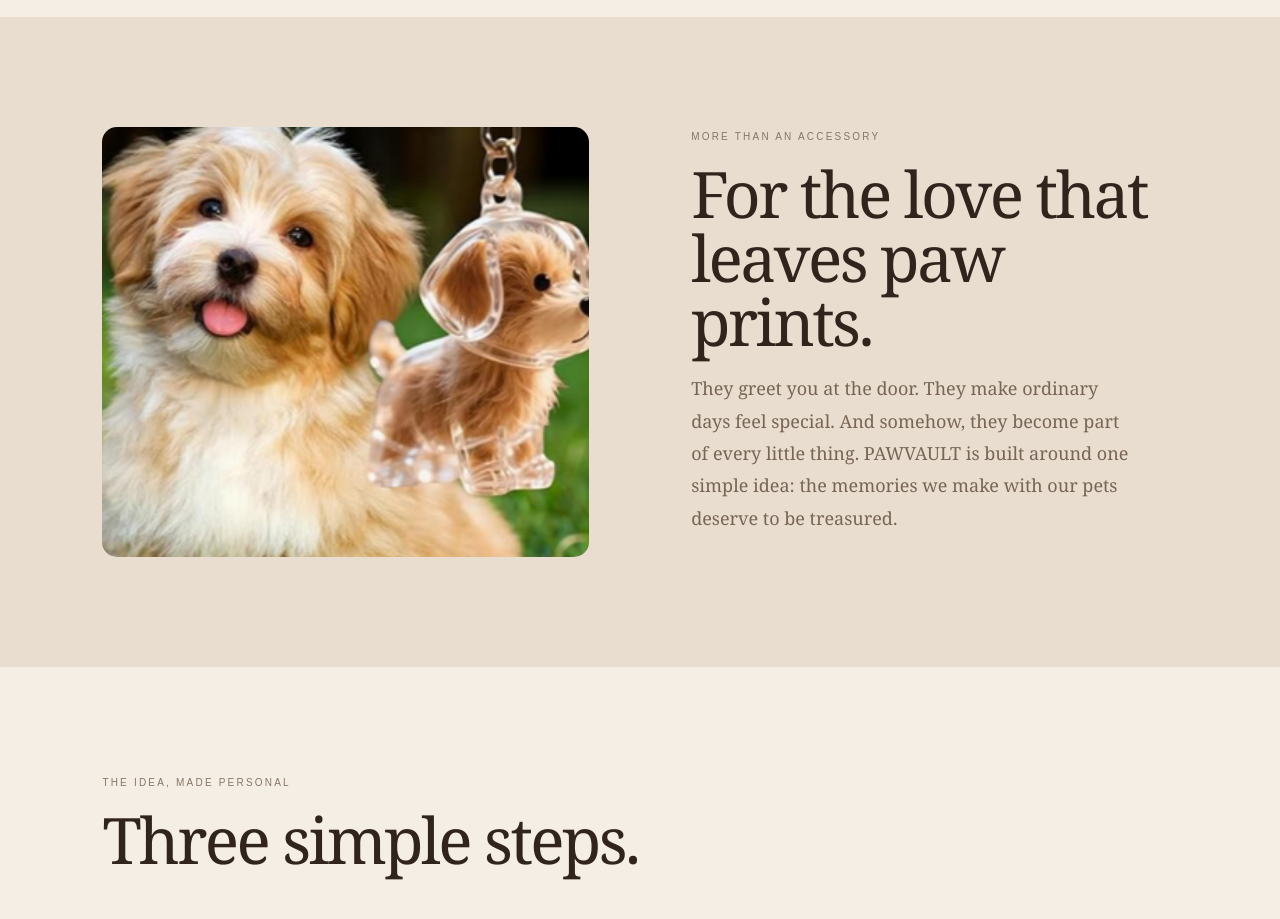
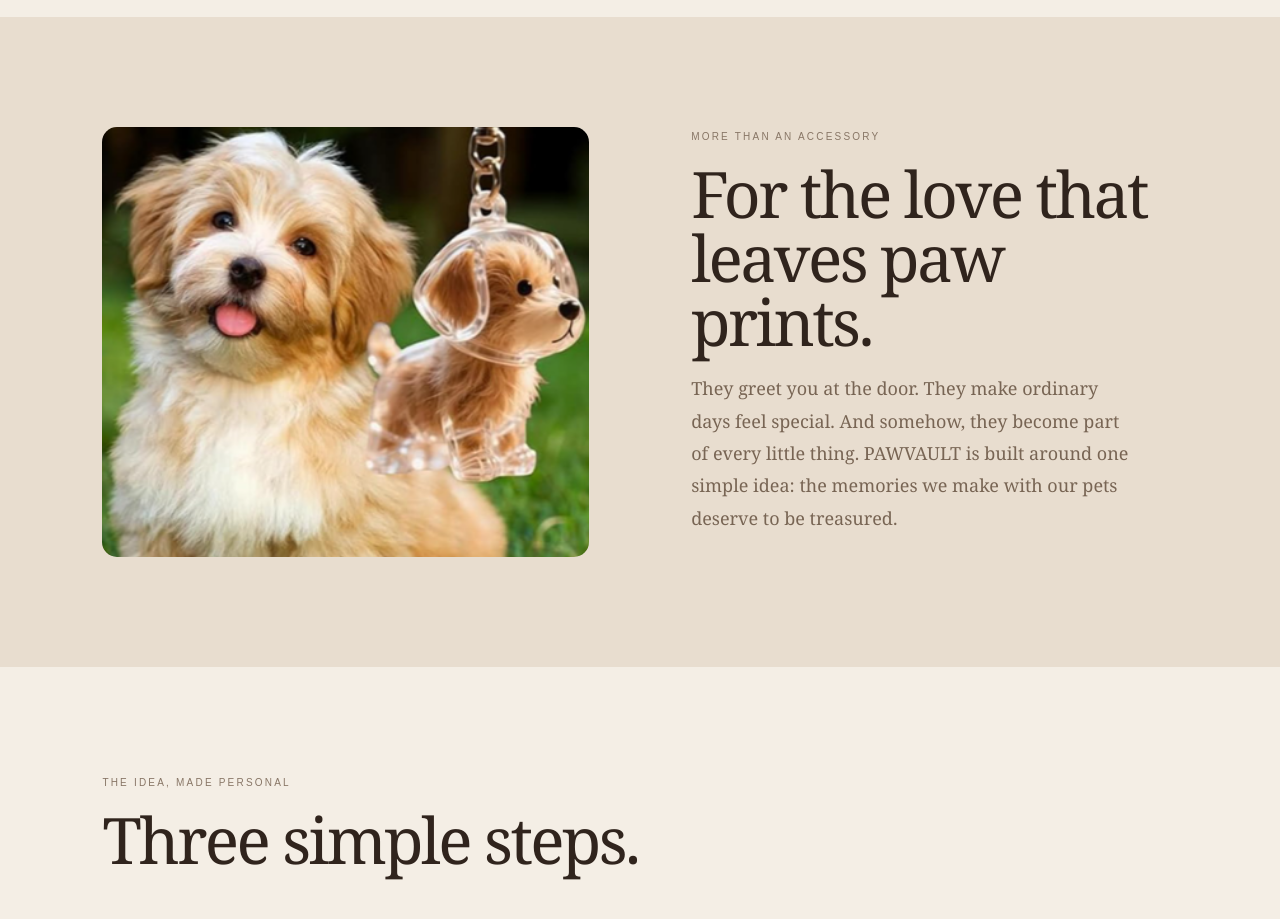
Before and after one commit to ryanasorausrex-boop/pawvault-store, a plain HTML site: page index.html in a window 1280 px wide. Shown: the part 1800-2719 px from the top of the page. Drawn offline with Linux system fonts and the light colour scheme.

Commit message:
Update index.html

```diff
--- a/index.html
+++ b/index.html
@@ -231,7 +231,7 @@ a {color:inherit;text-decoration:none}
 }
 .story-visual {
   height:430px;background-image:url('./pawvaultimage3.png');
-  background-size:110%;
+  background-size:100%;
   background-position:center;
   display:grid;
   place-items:center;
```
